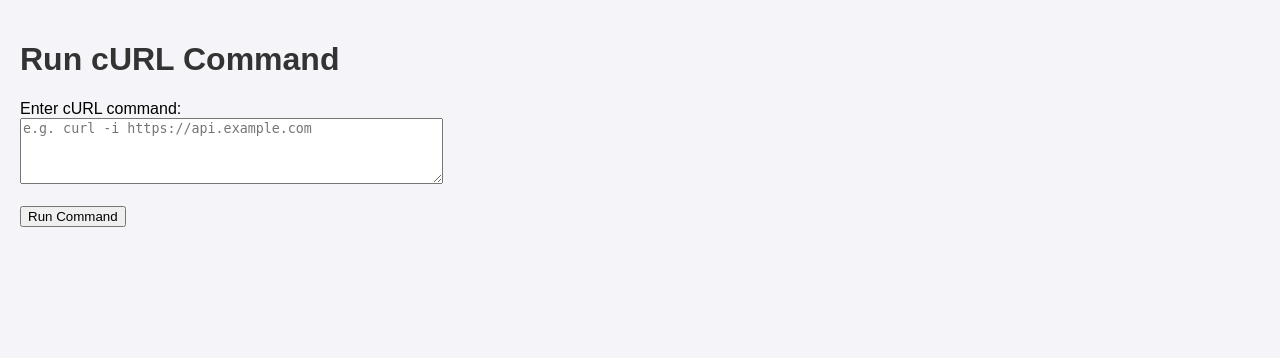
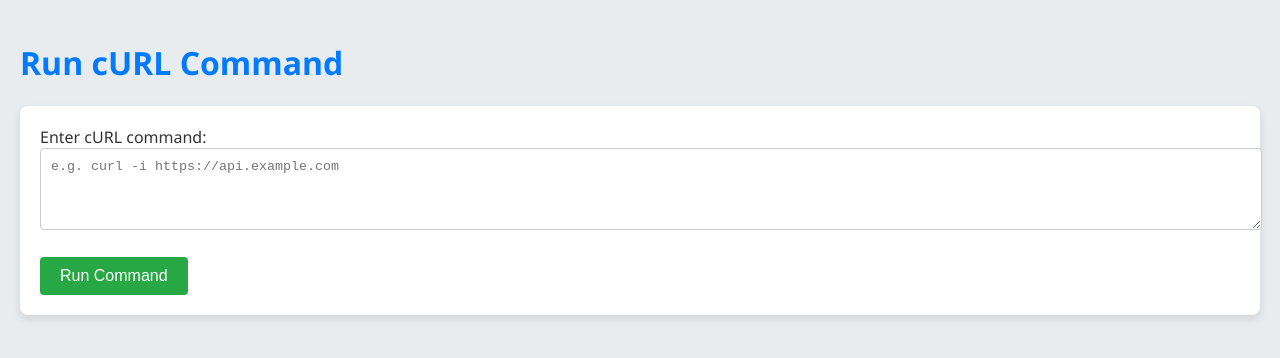
Before and after one commit to NexusAILab/CURLweb, a Flask app: page / in a window 1280 px wide. Shown: the top 358 px of the page. Run offline with Flask 3, Linux system fonts and the light colour scheme.

Commit message:
Update index.html

```diff
--- a/templates/index.html
+++ b/templates/index.html
@@ -1,52 +1,111 @@
 <!DOCTYPE html>
 <html lang="en">
+
 <head>
     <meta charset="UTF-8">
     <meta name="viewport" content="width=device-width, initial-scale=1.0">
     <title>Run cURL from Browser</title>
     <style>
         body {
-            font-family: Arial, sans-serif;
-            background-color: #f4f4f9;
+            font-family: 'Segoe UI', Tahoma, Geneva, Verdana, sans-serif;
+            background-color: #e9ecef;
             margin: 0;
             padding: 20px;
-        }
-        h1 {
             color: #333;
         }
+
+        h1 {
+            color: #007bff;
+        }
+
+        form {
+            background-color: #fff;
+            padding: 20px;
+            border-radius: 8px;
+            box-shadow: 0px 4px 8px rgba(0, 0, 0, 0.1);
+        }
+
+        textarea {
+            width: 100%;
+            padding: 10px;
+            border-radius: 4px;
+            border: 1px solid #ccc;
+            font-family: 'Courier New', Courier, monospace;
+        }
+
+        button {
+            background-color: #28a745;
+            color: white;
+            border: none;
+            padding: 10px 20px;
+            border-radius: 4px;
+            cursor: pointer;
+            font-size: 16px;
+            transition: background-color 0.3s ease;
+        }
+
+        button:hover {
+            background-color: #218838;
+        }
+
         #outputContainer {
             margin-top: 20px;
-            padding: 10px;
+            padding: 20px;
+            background-color: #fff;
             border: 1px solid #ccc;
-            background-color: #fff;
+            border-radius: 8px;
+            display: none;
         }
+
         .section {
             margin-bottom: 20px;
         }
-        .header {
-            color: green;
-            font-weight: bold;
-        }
+
         .section-title {
             font-weight: bold;
-            color: #444;
+            color: #007bff;
+            cursor: pointer;
             margin-bottom: 5px;
         }
+
         .output-content {
             white-space: pre-wrap;
             font-family: monospace;
-            background-color: #fafafa;
+            background-color: #f1f3f5;
             padding: 10px;
             border: 1px solid #ccc;
+            border-radius: 4px;
         }
+
+        .output-content.hidden {
+            display: none;
+        }
+
+        .toggle-button {
+            background-color: #6c757d;
+            color: white;
+            border: none;
+            padding: 8px 16px;
+            border-radius: 4px;
+            cursor: pointer;
+            margin-top: 10px;
+            transition: background-color 0.3s ease;
+        }
+
+        .toggle-button:hover {
+            background-color: #5a6268;
+        }
+
         .success {
             color: green;
         }
+
         .error {
             color: red;
         }
     </style>
 </head>
+
 <body>
 
     <h1>Run cURL Command</h1>
@@ -115,7 +180,18 @@
             document.getElementById('json').textContent = result.json_output || 'No JSON';
             document.getElementById('timings').textContent = result.timings || 'No timing data';
         });
+
+        function toggleVisibility(sectionId) {
+            const section = document.getElementById(sectionId);
+            section.classList.toggle('hidden');
+        }
+
+        function toggleSection(sectionId) {
+            const section = document.getElementById(sectionId);
+            section.style.display = section.style.display === 'none' ? 'block' : 'none';
+        }
     </script>
 
 </body>
+
 </html>
```
Also changed, not shown: other parts of templates/index.html (+20 -14 lines).
